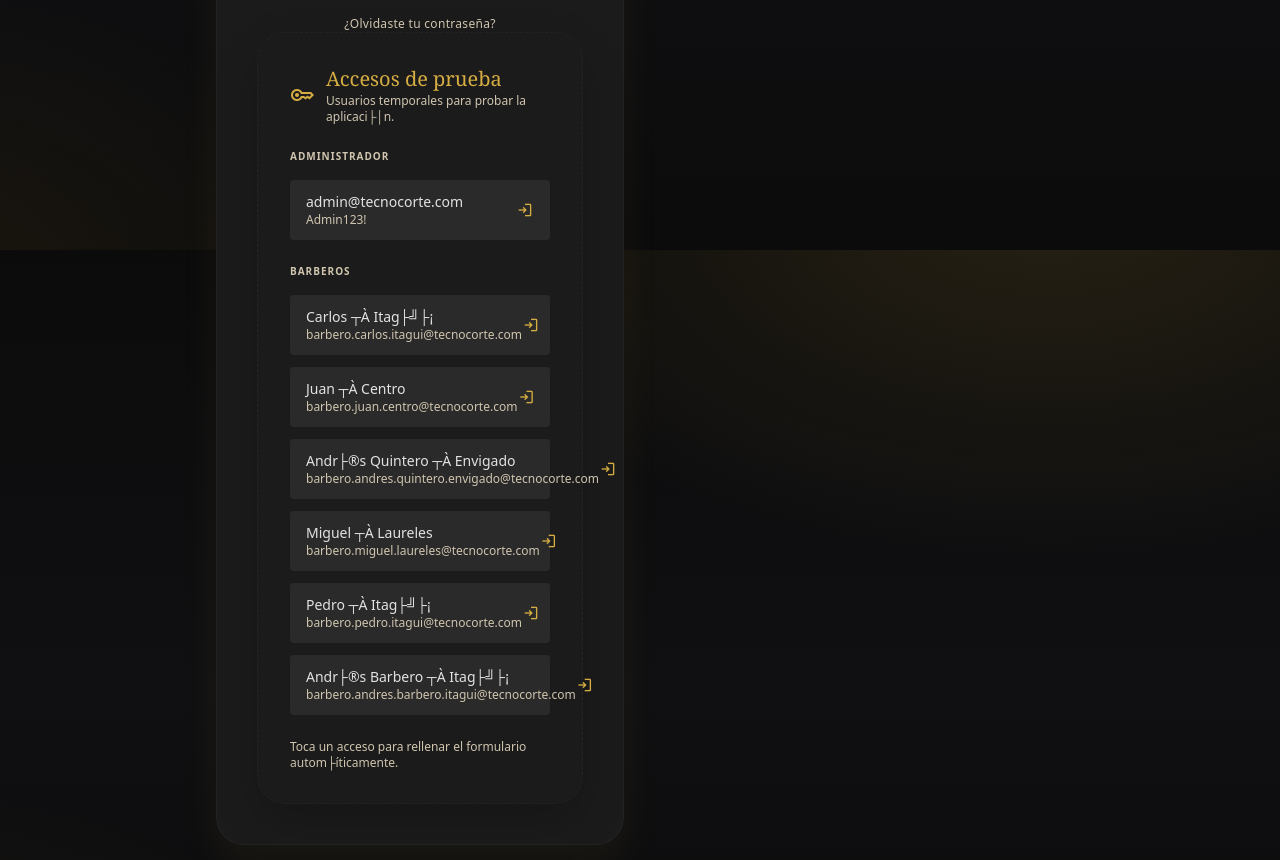
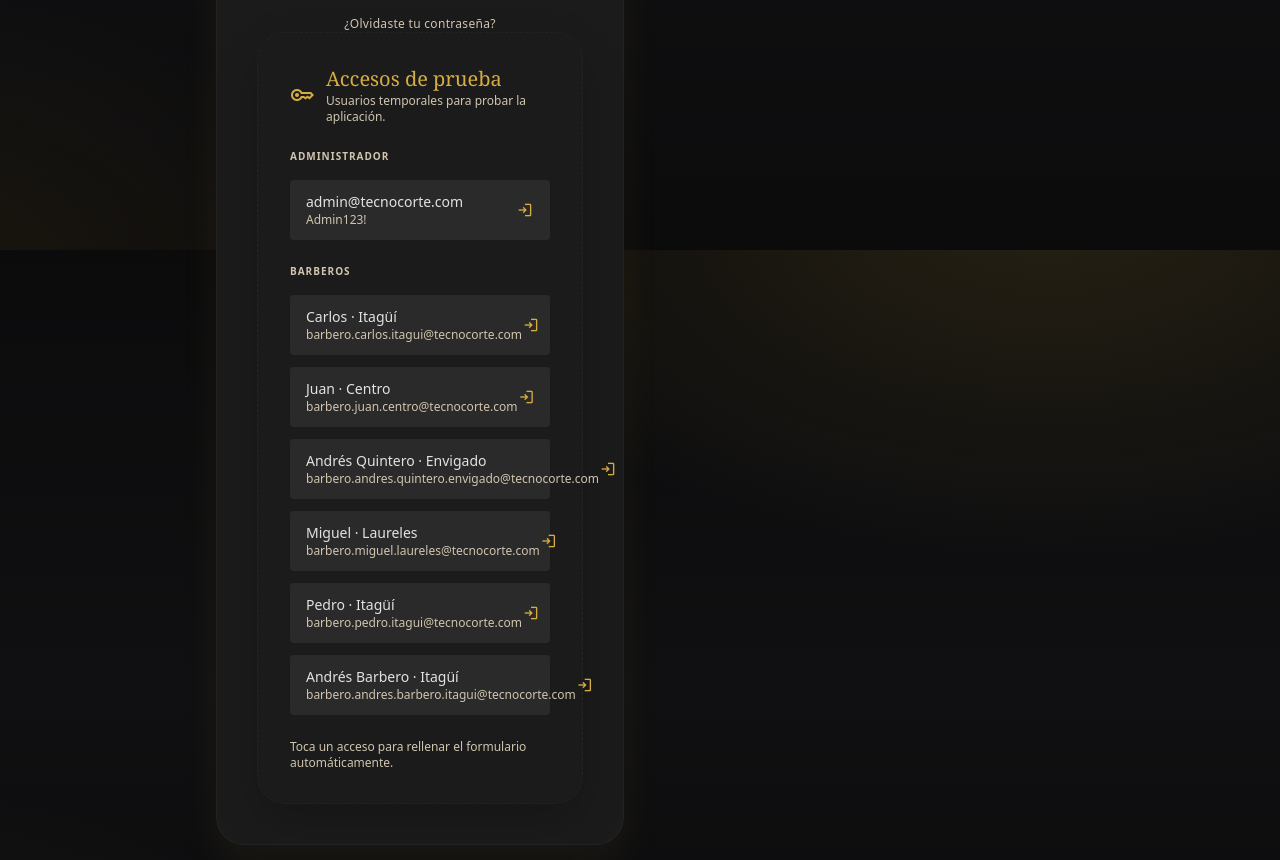
Before and after one commit to tecnocorte-barber/TecnoCorte_proyecto, a Django app: template sena/templates/publicos/login.html in a window 1280 px wide. Shown: the part 550-1410 px from the top of the page. Run offline with Django 5.2, Linux system fonts and the light colour scheme; the template is opened without the code that fills it, so the values that code supplies are empty; data comes from the database, SQL or seed files in the repository; parts of the project's set-up code (start-up, migrations or seed data) failed here and were passed over; some libraries are stand-ins or nearby versions.

Commit message:
Corrige codificacion de accesos de prueba

```diff
--- a/sena/templates/publicos/login.html
+++ b/sena/templates/publicos/login.html
@@ -192,7 +192,7 @@
           <div>
             <h2 class="font-headline text-xl text-primary">Accesos de prueba</h2>
             <p class="text-xs text-on-surface-variant">
-              Usuarios temporales para probar la aplicaci├│n.
+              Usuarios temporales para probar la aplicación.
             </p>
           </div>
         </div>
@@ -221,7 +221,7 @@
           class="mb-3 flex w-full items-center justify-between rounded-lg bg-surface-container-high px-4 py-3 text-left transition-colors hover:bg-surface-container-highest"
         >
           <span class="flex flex-col">
-            <span class="text-sm text-on-surface">Carlos ┬À Itag├╝├¡</span>
+            <span class="text-sm text-on-surface">Carlos · Itagüí</span>
             <span class="text-xs text-on-surface-variant">barbero.carlos.itagui@tecnocorte.com</span>
           </span>
           <span class="material-symbols-outlined text-primary text-lg">login</span>
@@ -232,7 +232,7 @@
           class="mb-3 flex w-full items-center justify-between rounded-lg bg-surface-container-high px-4 py-3 text-left transition-colors hover:bg-surface-container-highest"
         >
           <span class="flex flex-col">
-            <span class="text-sm text-on-surface">Juan ┬À Centro</span>
+            <span class="text-sm text-on-surface">Juan · Centro</span>
             <span class="text-xs text-on-surface-variant">barbero.juan.centro@tecnocorte.com</span>
           </span>
           <span class="material-symbols-outlined text-primary text-lg">login</span>
@@ -243,7 +243,7 @@
           class="mb-3 flex w-full items-center justify-between rounded-lg bg-surface-container-high px-4 py-3 text-left transition-colors hover:bg-surface-container-highest"
         >
           <span class="flex flex-col">
-            <span class="text-sm text-on-surface">Andr├®s Quintero ┬À Envigado</span>
+            <span class="text-sm text-on-surface">Andrés Quintero · Envigado</span>
             <span class="text-xs text-on-surface-variant">barbero.andres.quintero.envigado@tecnocorte.com</span>
           </span>
           <span class="material-symbols-outlined text-primary text-lg">login</span>
@@ -254,7 +254,7 @@
           class="mb-3 flex w-full items-center justify-between rounded-lg bg-surface-container-high px-4 py-3 text-left transition-colors hover:bg-surface-container-highest"
         >
           <span class="flex flex-col">
-            <span class="text-sm text-on-surface">Miguel ┬À Laureles</span>
+            <span class="text-sm text-on-surface">Miguel · Laureles</span>
             <span class="text-xs text-on-surface-variant">barbero.miguel.laureles@tecnocorte.com</span>
           </span>
           <span class="material-symbols-outlined text-primary text-lg">login</span>
@@ -265,7 +265,7 @@
           class="mb-3 flex w-full items-center justify-between rounded-lg bg-surface-container-high px-4 py-3 text-left transition-colors hover:bg-surface-container-highest"
         >
           <span class="flex flex-col">
-            <span class="text-sm text-on-surface">Pedro ┬À Itag├╝├¡</span>
+            <span class="text-sm text-on-surface">Pedro · Itagüí</span>
             <span class="text-xs text-on-surface-variant">barbero.pedro.itagui@tecnocorte.com</span>
           </span>
           <span class="material-symbols-outlined text-primary text-lg">login</span>
@@ -276,14 +276,14 @@
           class="flex w-full items-center justify-between rounded-lg bg-surface-container-high px-4 py-3 text-left transition-colors hover:bg-surface-container-highest"
         >
           <span class="flex flex-col">
-            <span class="text-sm text-on-surface">Andr├®s Barbero ┬À Itag├╝├¡</span>
+            <span class="text-sm text-on-surface">Andrés Barbero · Itagüí</span>
             <span class="text-xs text-on-surface-variant">barbero.andres.barbero.itagui@tecnocorte.com</span>
           </span>
           <span class="material-symbols-outlined text-primary text-lg">login</span>
         </button>
 
         <p class="mt-6 text-xs text-on-surface-variant">
-          Toca un acceso para rellenar el formulario autom├íticamente.
+          Toca un acceso para rellenar el formulario automáticamente.
         </p>
       </aside>
 
```
